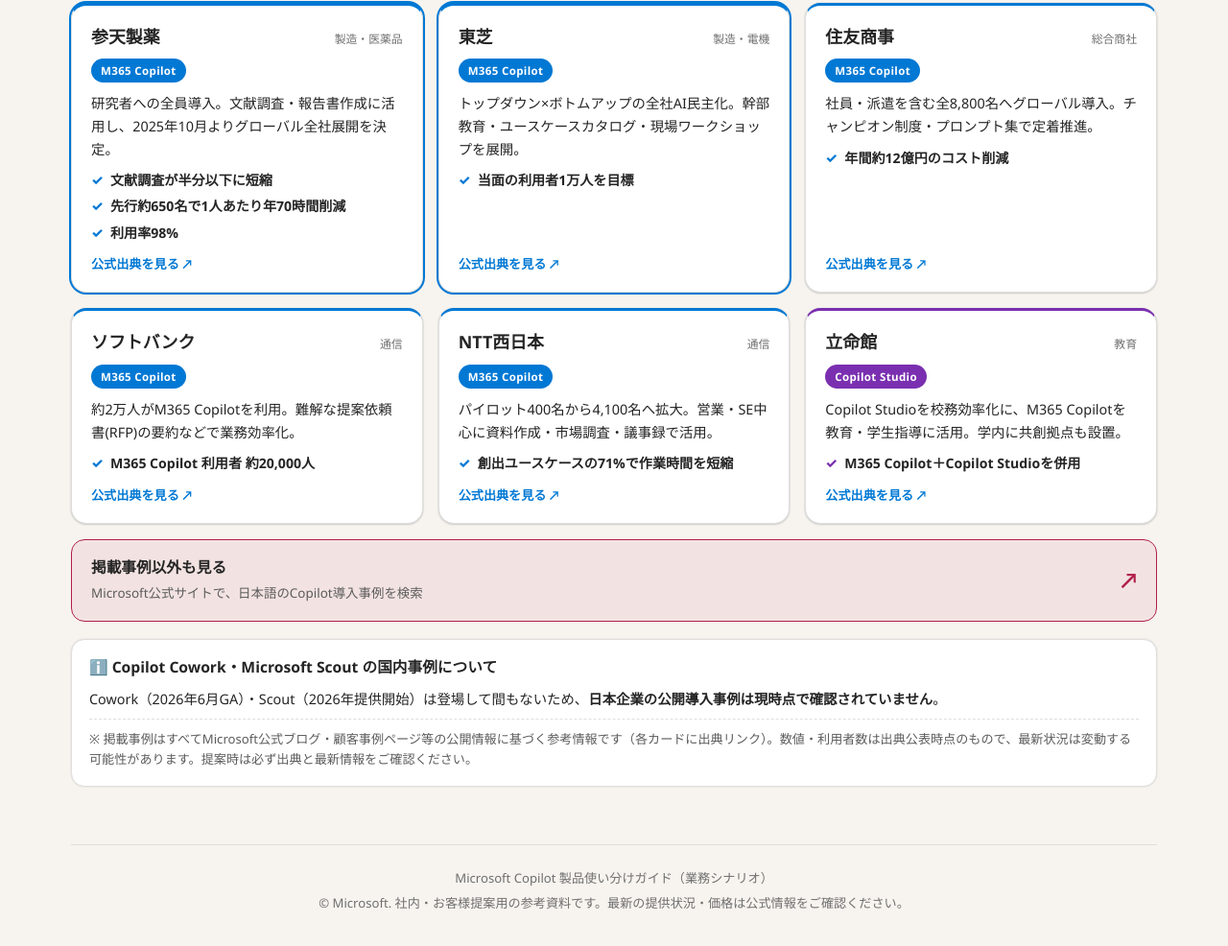
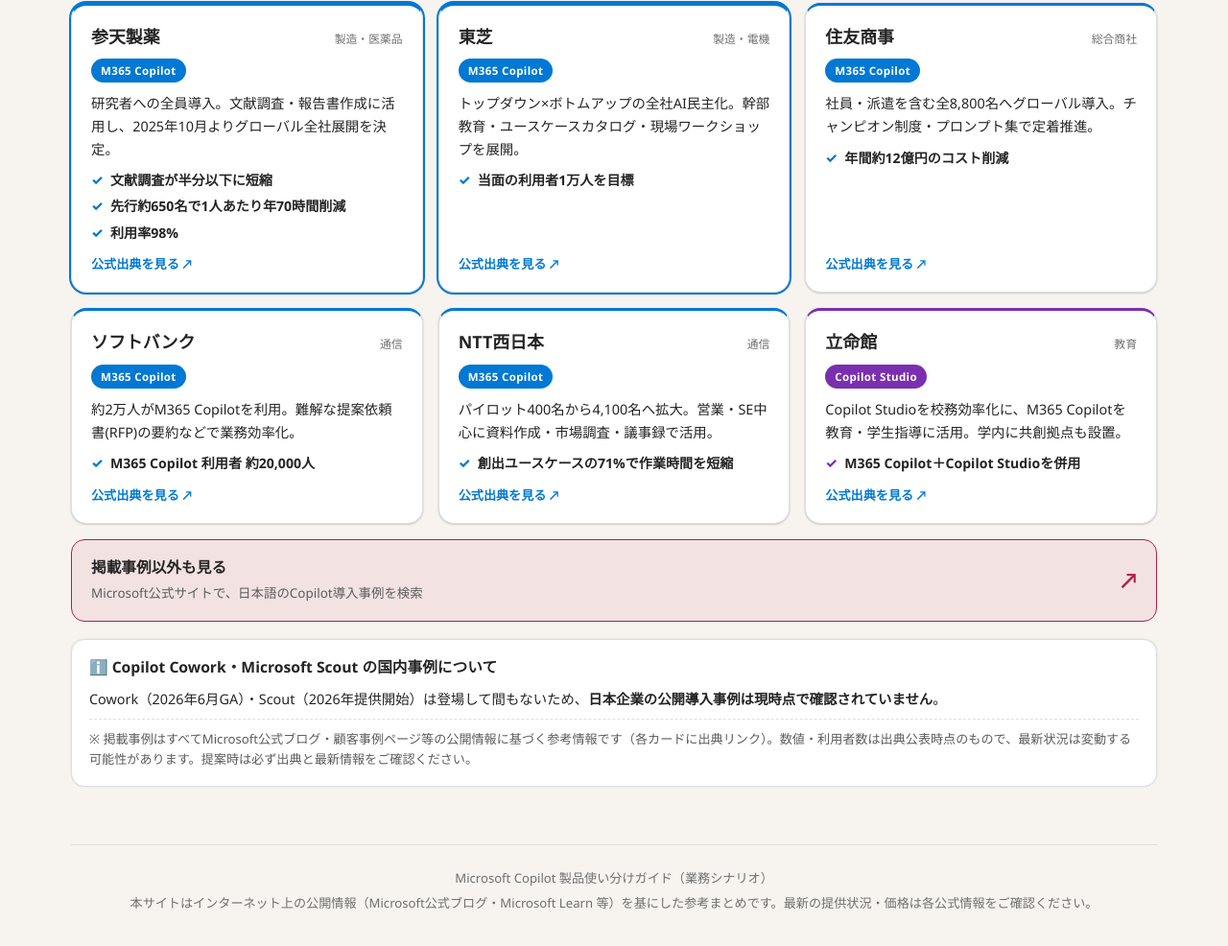
Before and after one commit to losp11-cyber/copilot-guide, a plain HTML site: page index.html in a window 1280 px wide. Shown: the part 7464-8450 px from the top of the page at 96% size. Drawn offline with Linux system fonts and the light colour scheme.

```diff
--- a/index.html
+++ b/index.html
@@ -572,7 +572,7 @@
 
   <footer class="foot">
     <p>Microsoft Copilot 製品使い分けガイド（業務シナリオ）</p>
-    <p>© Microsoft. 社内・お客様提案用の参考資料です。最新の提供状況・価格は公式情報をご確認ください。</p>
+    <p>本サイトはインターネット上の公開情報（Microsoft公式ブログ・Microsoft Learn 等）を基にした参考まとめです。最新の提供状況・価格は各公式情報をご確認ください。</p>
   </footer>
 
 </div>
```
